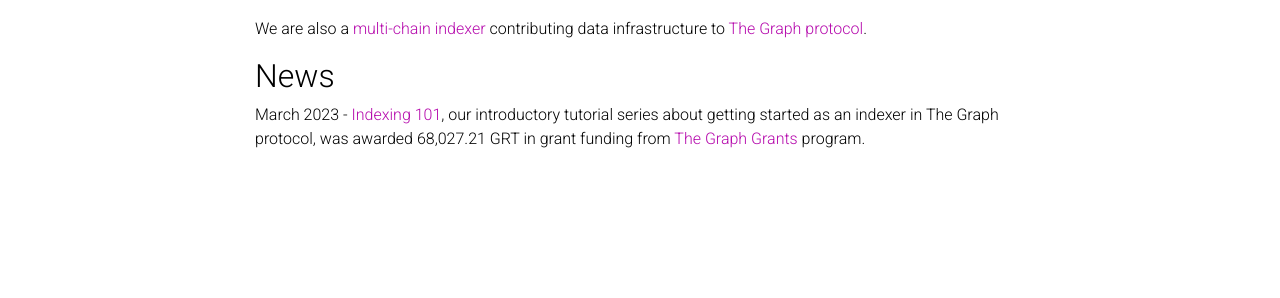
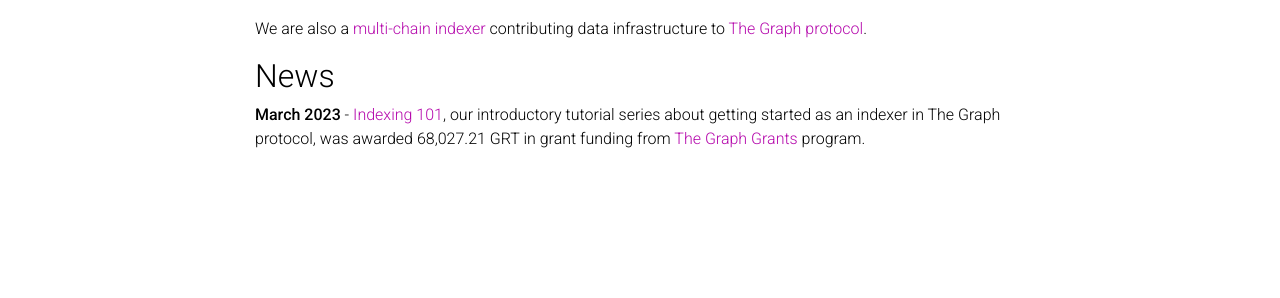
Before and after one commit to alex-pakalniskis/alex-pakalniskis.github.io, a Jekyll site: the page built from _projects/1_project.md, in a window 1280 px wide. Shown: the part 309-607 px from the top of the page. Built offline with Jekyll 4.4.1, drawn with Linux system fonts in a browser that asks for light colours; comment, search, counter and statistics services are not loaded; a style sheet for code colours, icons or effects is not loaded.

```diff
--- a/_projects/1_project.md
+++ b/_projects/1_project.md
@@ -12,4 +12,4 @@ category: web3
 We are also a [multi-chain indexer](https://thegraph.com/explorer/profile/0x223260f3ca014adc40c98d50d5c4178657d53e26?view=Indexing&chain=mainnet) contributing data infrastructure to [The Graph protocol](https://thegraph.com/en/).
 
 ## News
-March 2023 - [Indexing 101](https://docs.indexerdao.com/), our introductory tutorial series about getting started as an indexer in The Graph protocol, was awarded 68,027.21 GRT in grant funding from [The Graph Grants](https://thegraph.com/ecosystem/grants/) program.
+**March 2023** - [Indexing 101](https://docs.indexerdao.com/), our introductory tutorial series about getting started as an indexer in The Graph protocol, was awarded 68,027.21 GRT in grant funding from [The Graph Grants](https://thegraph.com/ecosystem/grants/) program.
```
